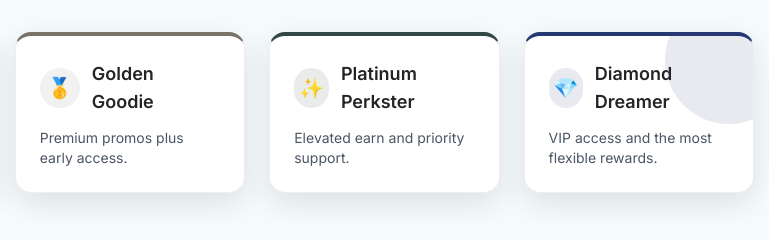
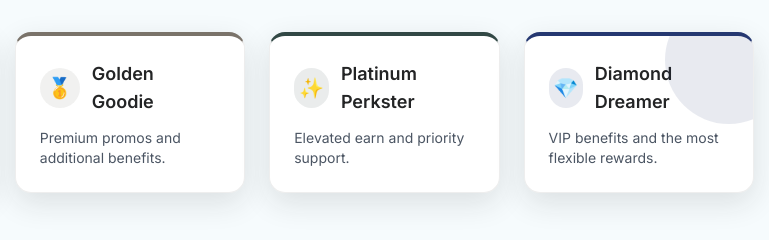
Before and after one commit to ankit-paramotordt/HJ-Loyalty-Rewards, a plain HTML site: page index.html in a window 1280 px wide. Shown: the part 1900-2140 px from the top of the page, 510-1279 px from the left. Drawn offline with nearby package versions, Linux system fonts and the light colour scheme; files whose address does not match are found by name.

Commit message:
Update benefits descriptions for Tiers section

```diff
--- a/index.html
+++ b/index.html
@@ -177,7 +177,7 @@
         <span class="h-10 w-10 grid place-content-center rounded-full bg-sandstone/10 text-xl">🥇</span>
         <h3 class="text-lg font-semibold">Golden Goodie</h3>
       </div>
-      <p class="mt-3 text-gray-600 text-sm">Premium promos plus early access.</p>
+      <p class="mt-3 text-gray-600 text-sm">Premium promos and additional benefits.</p>
     </article>
 
     <!-- Platinum Perkster -->
@@ -196,7 +196,7 @@
         <span class="h-10 w-10 grid place-content-center rounded-full bg-astronaut/10 text-xl">💎</span>
         <h3 class="text-lg font-semibold">Diamond Dreamer</h3>
       </div>
-      <p class="mt-3 text-gray-600 text-sm">VIP access and the most flexible rewards.</p>
+      <p class="mt-3 text-gray-600 text-sm">VIP benefits and the most flexible rewards.</p>
     </article>
   </div>
 </section>
```
